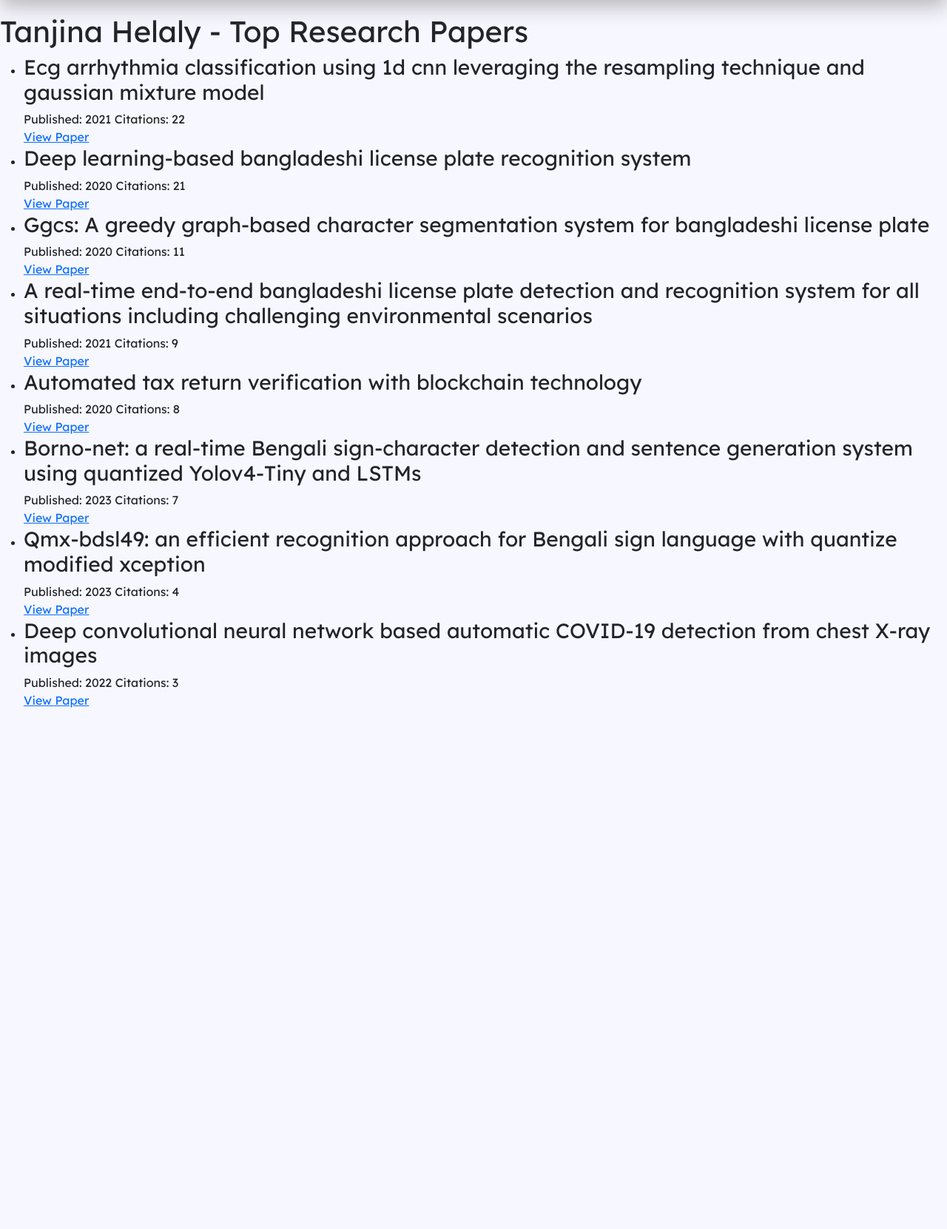
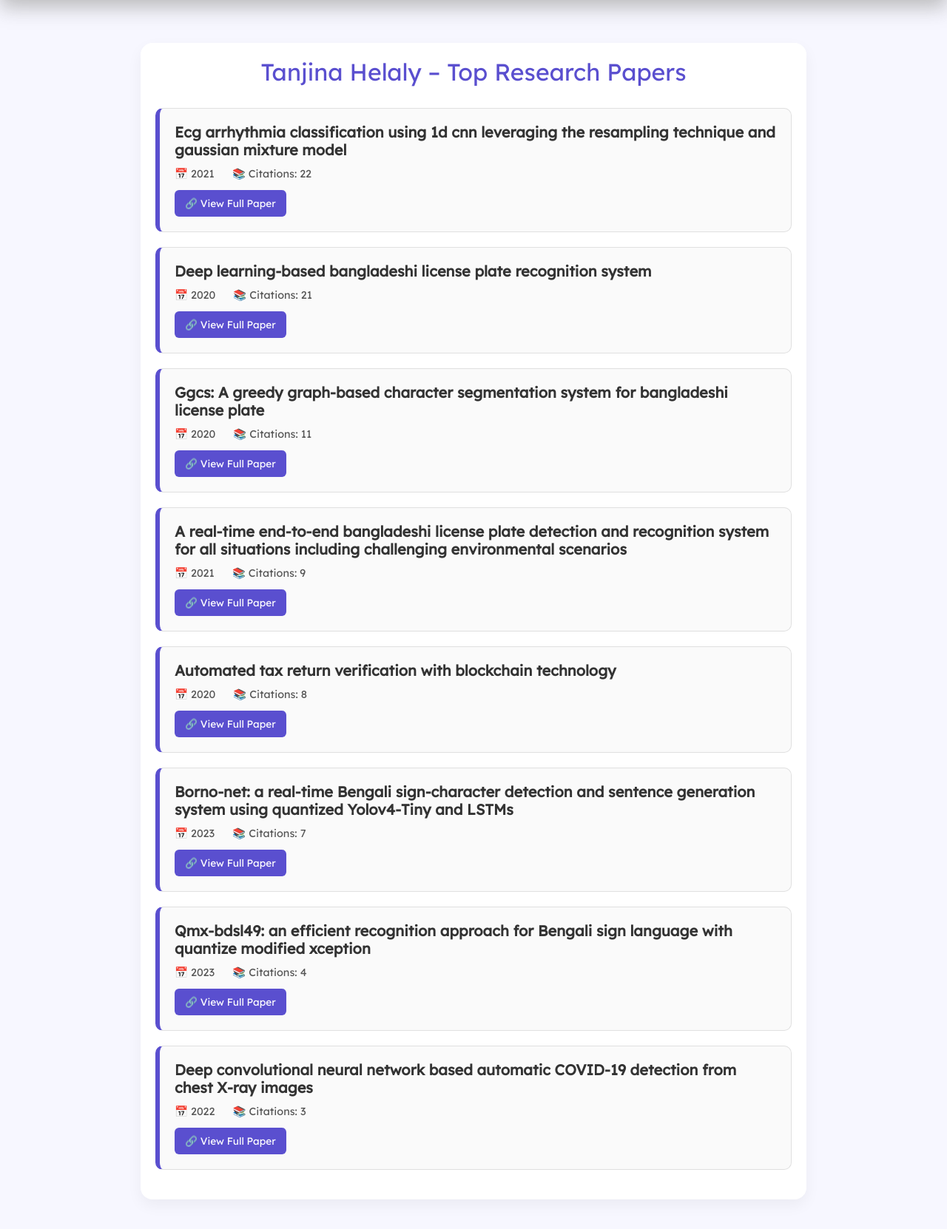
Before and after one commit to lubabahasan/UAP_faculty_panel, a Django app: page /faculty/1/research/ in a window 1280 px wide. Shown: the part 210-1872 px from the top of the page at 74% size. Before the commit the page ends 1167 px from the top, so only its background shows below. Run offline with Django 4.2, Linux system fonts and the light colour scheme; data comes from the database, SQL or seed files in the repository; both versions use the stored data as it was after the commit; some libraries are stand-ins or nearby versions.

Commit message:
Asif
-faculty research

```diff
--- a/templates/faculty/faculty_research.html
+++ b/templates/faculty/faculty_research.html
@@ -6,11 +6,86 @@
 {% block head %}
     <link rel="stylesheet" href="{% static 'css/faculty.css' %}">
     <link rel="stylesheet" href="{% static 'css/global.css' %}">
+    <style>
+        .faculty-research {
+            max-width: 900px;
+            margin: 40px auto;
+            padding: 20px;
+            background: #fff;
+            border-radius: 16px;
+            box-shadow: 0 8px 20px rgba(0,0,0,0.05);
+        }
+
+        .faculty-research h1 {
+            font-size: 2rem;
+            text-align: center;
+            color: #5a4fcf;
+            margin-bottom: 30px;
+        }
+
+        .research-papers {
+            list-style: none;
+            padding: 0;
+            margin: 0;
+        }
+
+        .paper {
+            border: 1px solid #e0e0e0;
+            border-left: 6px solid #5a4fcf;
+            background-color: #fafafa;
+            border-radius: 10px;
+            padding: 20px;
+            margin-bottom: 20px;
+            transition: box-shadow 0.3s ease;
+        }
+
+        .paper:hover {
+            box-shadow: 0 4px 15px rgba(0, 0, 0, 0.07);
+        }
+
+        .paper-title {
+            margin: 0 0 10px;
+            font-size: 1.25rem;
+            font-weight: 600;
+            color: #333;
+        }
+
+        .paper-meta {
+            font-size: 0.9rem;
+            color: #555;
+            margin-bottom: 10px;
+        }
+
+        .paper-meta span {
+            margin-right: 20px;
+        }
+
+        .paper-link {
+            display: inline-block;
+            padding: 8px 14px;
+            font-size: 0.85rem;
+            color: #fff;
+            background-color: #5a4fcf;
+            border-radius: 6px;
+            text-decoration: none;
+            transition: background-color 0.3s;
+        }
+
+        .paper-link:hover {
+            background-color: #483cb8;
+        }
+
+        .no-papers {
+            text-align: center;
+            font-style: italic;
+            color: #999;
+        }
+    </style>
 {% endblock %}
 
 {% block content %}
 <div class="faculty-research">
-        <h1>{{ faculty.name }} - Top Research Papers</h1>
+    <h1>{{ faculty.name }} – Top Research Papers</h1>
 
     {% if papers %}
         <ul class="research-papers">
@@ -18,18 +93,17 @@
                 <li class="paper">
                     <h3 class="paper-title">{{ paper.title }}</h3>
                     <div class="paper-meta">
-                            <span class="year">Published: {{ paper.year }}</span>
-                            <span class="citations">Citations: {{ paper.citations }}</span>
+                        <span class="year">📅 {{ paper.year }}</span>
+                        <span class="citations">📚 Citations: {{ paper.citations }}</span>
                     </div>
                     {% if paper.url %}
-                            <a href="{{ paper.url }}" target="_blank" class="paper-link">View Paper</a>
+                        <a href="{{ paper.url }}" target="_blank" class="paper-link">🔗 View Full Paper</a>
                     {% endif %}
                 </li>
             {% endfor %}
         </ul>
     {% else %}
-            <p>No research papers found or Google Scholar profile not available.</p>
+        <p class="no-papers">No research papers found or Google Scholar profile not available.</p>
     {% endif %}
-
 </div>
 {% endblock %}
```
Also changed, not shown: db.sqlite3. Lines whose indentation alone changed are shown as unchanged.
